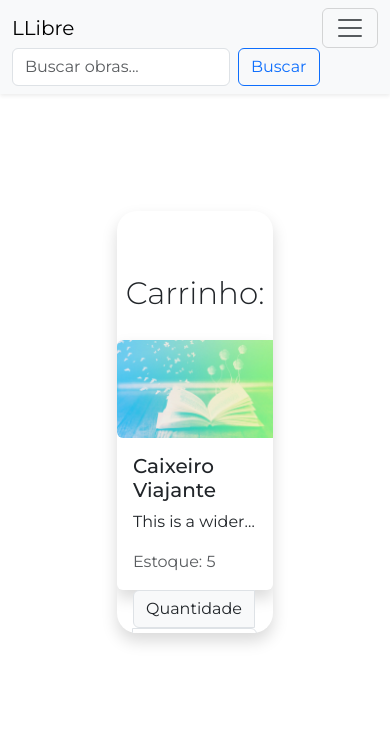
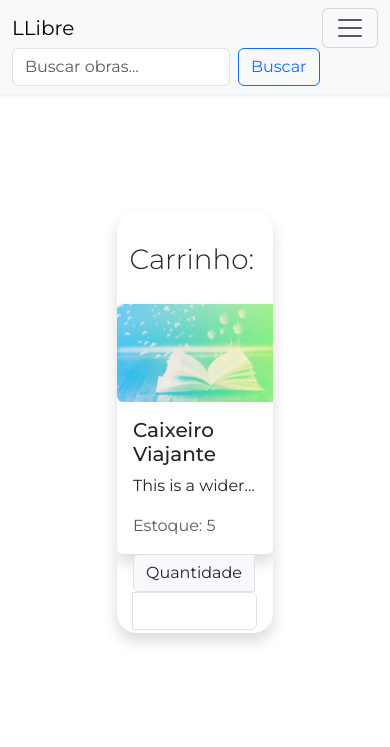
Before and after one commit to loreslei/reg_auth_llibre, a website: page buy.html in a window 390 px wide. Drawn offline with nearby package versions, Linux system fonts and the light colour scheme.

Commit message:
front finalizado

```diff
--- a/buy.html
+++ b/buy.html
@@ -40,11 +40,11 @@
 
       <div class="margin2 shadow">
 
-        <h1 id="Label" class="display-5">
+        <h1 id="Label" class="display-6 w-100">
           Carrinho:
         </h1>
 
-        <div class="card mb-3 shadow" style="max-width: 650px; height: 200px;">
+        <div class="card mb-3 shadow col-12 col-md-8 col-lg-10" style="max-width: 650px; height: 200px;">
           <div class="row g-0 h-100">
             <div class="col-md-4">
               <img src="styles/imgs/livro.jpg" class="img-fluid rounded-start" alt="Imagem do livro">
--- a/styles/buy.css
+++ b/styles/buy.css
@@ -16,8 +16,8 @@
     width: 40vw;
     height: 50vh;
     display: flex;
-    padding-top: 4rem;
-    padding-bottom: 4rem;
+    padding-top: 2rem;
+    padding-bottom: 2rem;
     justify-content: center;
     align-items: center;
     flex-direction: row !important;
@@ -33,23 +33,6 @@
     margin-left: 20px;
 }
 
-@media(max-width: 1500px) {
-    .card {
-        width: 90%;
-        max-width: 600px;
-    }
+#Label{
+    padding-left: 8%;
 }
-
-@media(max-width: 768px) {
-    .card {
-        width: 100%;
-        max-width: 500px;
-    }
-}
-
-@media(max-width: 576px) {
-    .card {
-        width: 100%;
-        max-width: 400px;
-    }
-}
```
Also changed, not shown: home.html (+2 -2 lines), search.html (+2 -2 lines).
